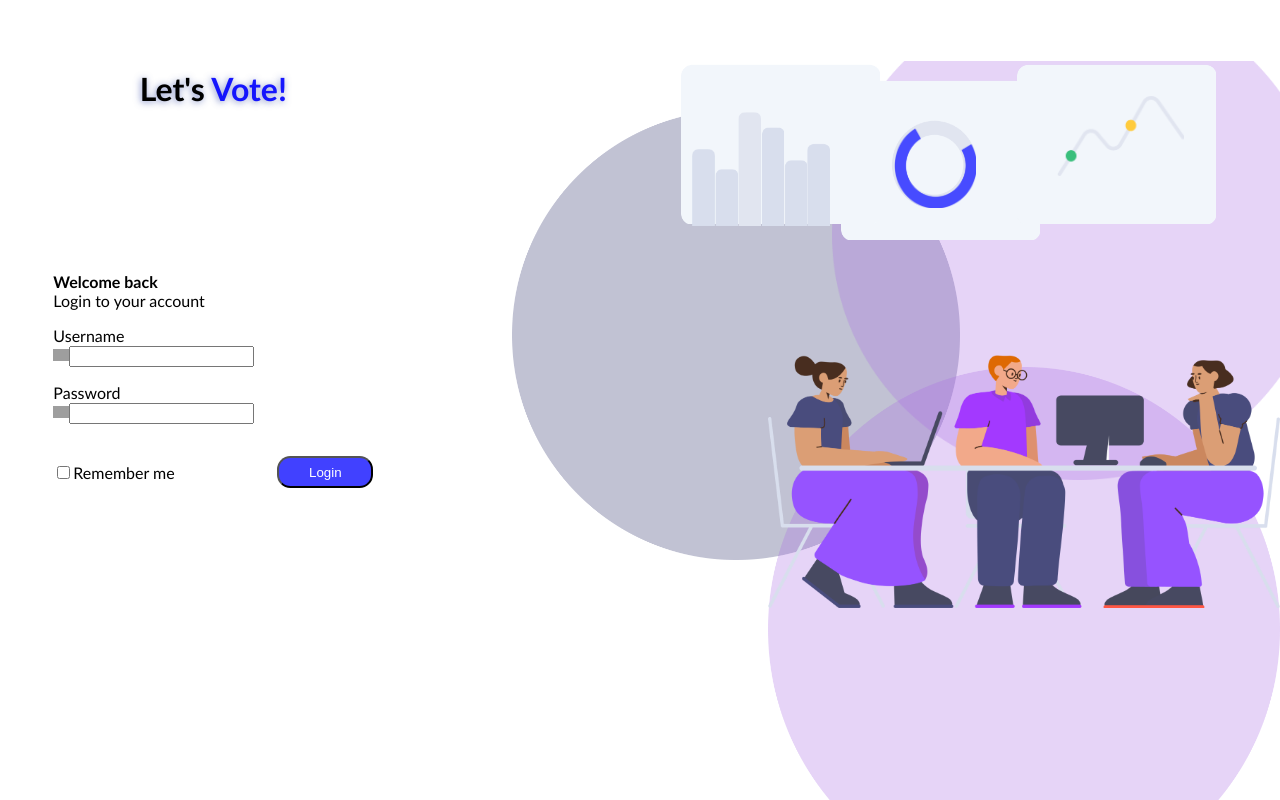
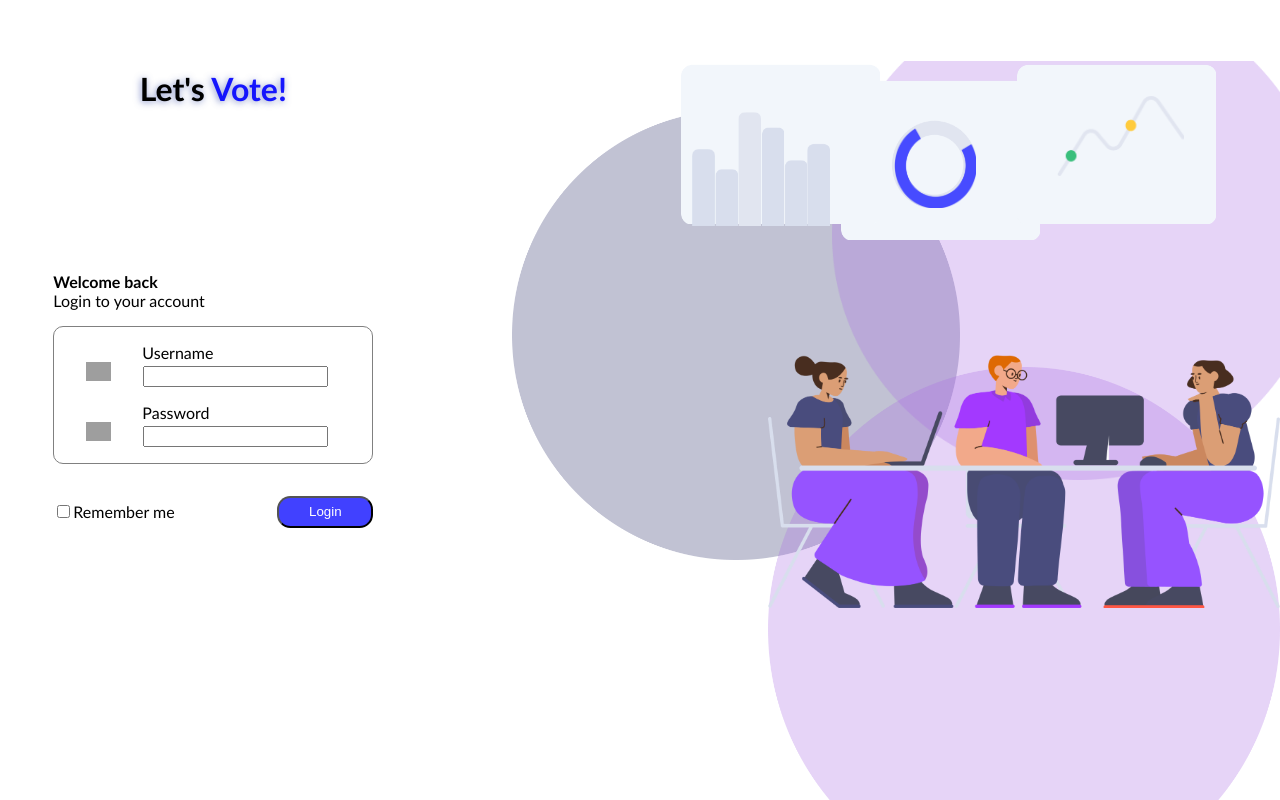
Before and after one commit to waverew/Landing_Page_React_1, a React (Create React App) app in the folder landing/: page / in a window 1280 px wide. Built offline with nearby package versions, Linux system fonts and the light colour scheme; grey boxes are pictures that could not be loaded.

Commit message:
finished landing

```diff
--- a/landing/src/components/Button.css
+++ b/landing/src/components/Button.css
@@ -0,0 +1,7 @@
+.Button{
+    background-color: rgba(0, 0, 255, 0.746);
+    border-radius: 1em;
+    height: 2rem;
+    width: 6rem;
+    color: white;
+}
--- a/landing/src/components/Button.js
+++ b/landing/src/components/Button.js
@@ -1,9 +1,7 @@
 import "./Button.css"
 const Button = (props) => {
     return (
-        <div className="Button">
-            <button onClick={props.func}>{props.text}</button>
-        </div>
+            <button onClick={props.func} type={props.type} className="Button">{props.text}</button>
     )
 }
 export default Button;
--- /dev/null
+++ b/landing/src/components/Input.css
@@ -0,0 +1,8 @@
+.img{
+    max-height: 25px;
+    max-width: 25px;
+    margin-right: 2rem;
+}
+.text{
+    margin-left: 3.5rem;
+}
--- /dev/null
+++ b/landing/src/components/Input.js
@@ -0,0 +1,21 @@
+import './Input.css';
+const Input = (props) => {
+  return (
+    <div className="Input">
+      <p className='text'>{props.text}</p>
+      <label>
+        <img
+        src={props.src}
+        alt={props.alt}
+        className="img"
+        ></img>
+      </label>
+      <input
+        type={props.type}
+        name={props.name}
+        defaultValue={props.defaultValue}
+      ></input>
+    </div>
+  );
+};
+export default Input;
--- a/landing/src/components/Login.css
+++ b/landing/src/components/Login.css
@@ -26,13 +26,6 @@
     max-height: 1em;
     max-width: 1em;
 }
-.but{
-    background-color: rgba(0, 0, 255, 0.746);
-    border-radius: 1em;
-    height: 2rem;
-    width: 6rem;
-    color: white;
-}
 .inp-cont{
     display: flex;
     width: 20rem;
@@ -48,6 +41,11 @@
     grid-column: 1;
     grid-row: 1;
 }
-.logo label{
-    color:rgba(0, 0, 255, 0.9);
+.log-cont{
+    display: block;
+    border: solid 1px gray;
+    border-radius: 10px;
+    padding-left: 2rem;
+    padding-bottom: 1rem;
+
 }
--- a/landing/src/components/Login.js
+++ b/landing/src/components/Login.js
@@ -1,49 +1,53 @@
-import './Login.css';
-import './RightLoginSide';
-import RightLoginSide from './RightLoginSide';
+import "./Login.css";
+import RightLoginSide from "./RightLoginSide";
+import Button from "./Button";
+import Input from "./Input";
+import Logo from "./Logo";
 const Login = () => {
   return (
-        <div className='Login'>
+    <div className="Login">
       <RightLoginSide></RightLoginSide>
-            <div className='logo'>
-                <h1>Let's <label>Vote!</label></h1>
-            </div>
-            <div className='form'>
-                <div className='form-cont'>
-                    <div className='greet-div'>
+        <Logo></Logo>
+      <div className="form">
+        <div className="form-cont">
+          <div className="greet-div">
             <b>Welcome back</b>
             <br></br>
             <p>Login to your account</p>
           </div>
-                <form onSubmit={console.log('bebra')} className="f">
-                    <p>Username</p>
-                    <label>
-                        <img src="https://cdn-icons.flaticon.com/svg/3917/3917688.svg?token=exp=1679712291~hmac=a5d57eb496158ad3666c3d6fa08bc569" alt="" className="img">
-                        </img>
-                    </label>
-                    <input type="text" defaultValue={""} name="login">
-                    </input>
-                    <br></br>
-
-                    <p>Password</p>
-                    <label>
-                        <img className='img' src="https://cdn-icons.flaticon.com/svg/3917/3917591.svg?token=exp=1679712291~hmac=8c3bbf022038e6389385b937a771d444" alt="">
-                        </img>
-                    </label>
-                    <input type="password" defaultValue={""} name="pass">
-                    </input>
-                    <br></br>
-                    <div className='inp-cont'>
+          <form
+            onSubmit={() => {
+              console.log("hi");
+            }}
+            className="f"
+          >
+            <div className="log-cont">
+              <Input
+                text="Username"
+                type="text"
+                name="username"
+                src="https://cdn-icons.flaticon.com/svg/3917/3917688.svg?token=exp=1679712291~hmac=a5d57eb496158ad3666c3d6fa08bc569"
+                alt=""
+              />
+              <Input
+                text="Password"
+                type="password"
+                name="password"
+                src="https://cdn-icons.flaticon.com/svg/3917/3917591.svg?token=exp=1679712291~hmac=8c3bbf022038e6389385b937a771d444"
+                alt=""
+              ></Input>
+            </div>
+            <div className="inp-cont">
               <div>
-                        <input type='checkbox'></input>
+                <input type="checkbox"></input>
                 <label>Remember me</label>
               </div>
-                        <button type="submit" className='but'>Login</button>
+              <Button text="Login" type="submit"></Button>
             </div>
           </form>
         </div>
       </div>
     </div>
-    )
-}
+  );
+};
 export default Login;
--- /dev/null
+++ b/landing/src/components/Logo.css
@@ -0,0 +1,11 @@
+.Logo{
+    text-shadow: -1px 1px 7px rgba(66,86,174,0.68);
+    display: flex;
+    justify-content: center;
+    margin-top: 3em;
+    grid-column: 1;
+    grid-row: 1;
+}
+.Logo label{
+    color:rgba(0, 0, 255, 0.9);
+}
--- /dev/null
+++ b/landing/src/components/Logo.js
@@ -0,0 +1,11 @@
+import "./Logo.css";
+const Logo = () => {
+  return (
+    <div className="Logo">
+      <h1>
+        Let's <label>Vote!</label>
+      </h1>
+    </div>
+  );
+};
+export default Logo;
```
Lines whose indentation alone changed are shown as unchanged.
